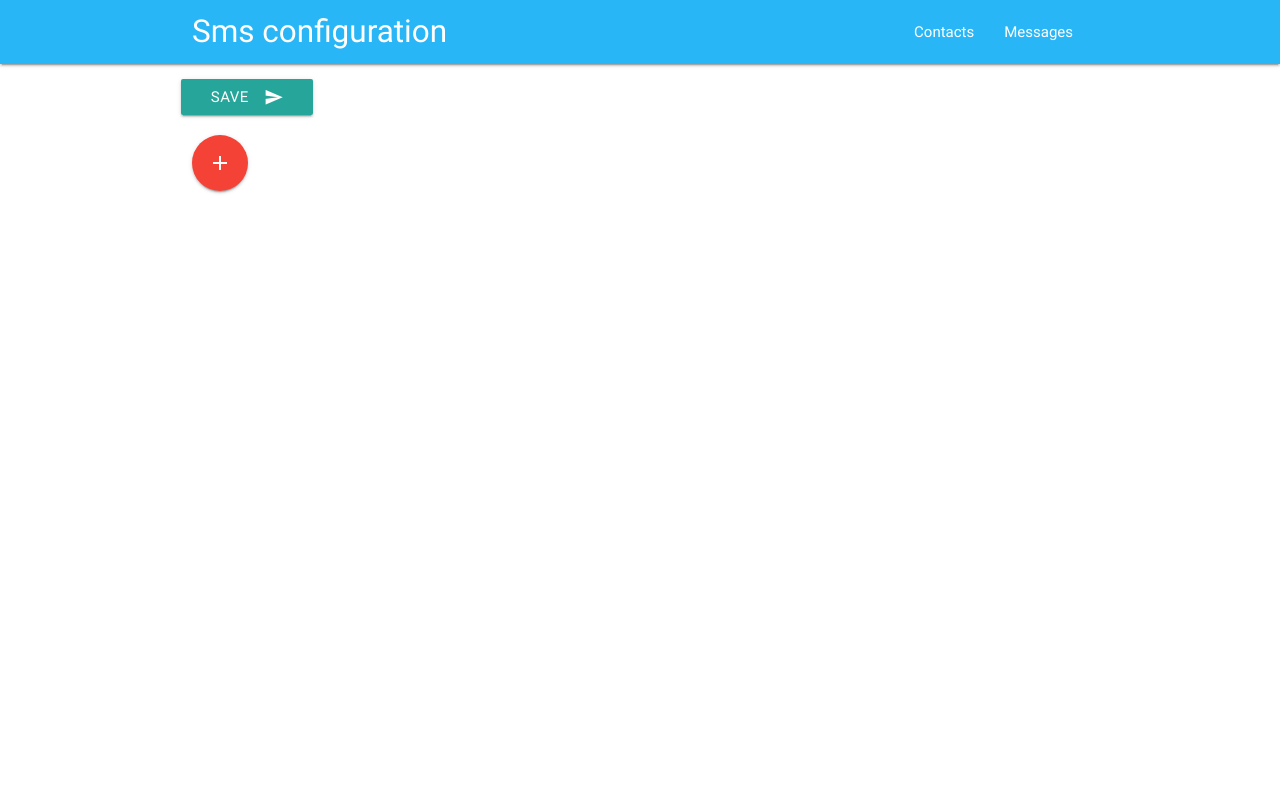
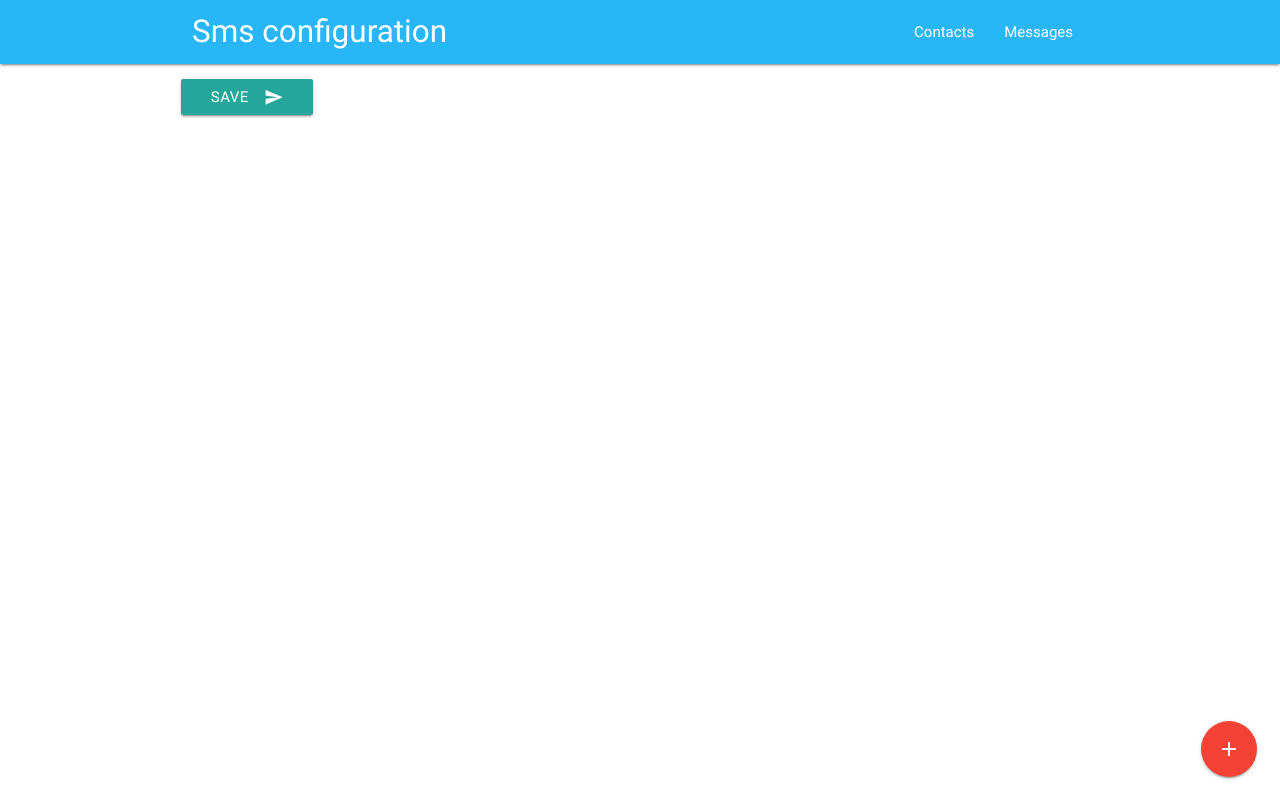
Before and after one commit to davidtw/node-raspi-pico-watcher, a website: page public/index.html at #!/contacts in a window 1280 px wide. Drawn offline with nearby package versions, Linux system fonts and the light colour scheme; some packages are replaced by stand-ins of ours; no server answers.

Commit message:
add actions

```diff
--- a/public/contacts.html
+++ b/public/contacts.html
@@ -22,7 +22,9 @@
             <i class="material-icons right">send</i>
         </button>
     </div>
-    <a class="btn-floating btn-large waves-effect waves-light red" ng-click="add()">
-        <i class="material-icons">add</i>
-    </a>
+    <div class="fixed-action-btn">
+        <a class="btn-floating btn-large waves-effect waves-light red" ng-click="add()">
+            <i class="material-icons">add</i>
+        </a>
+    </div>
 </form>
```
